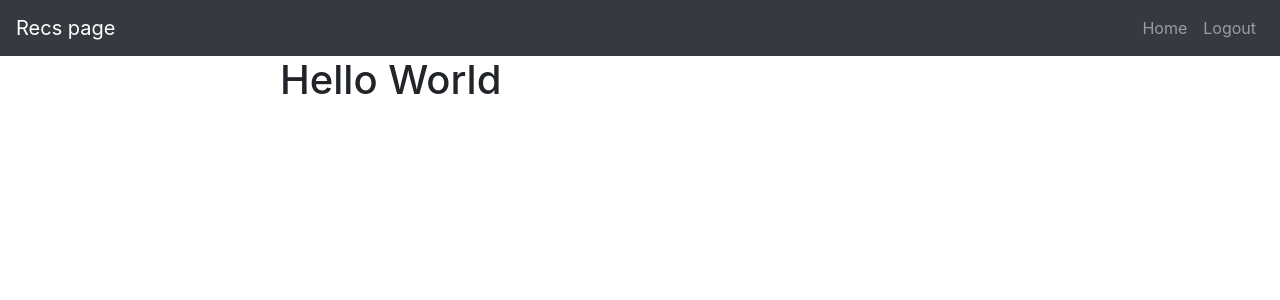
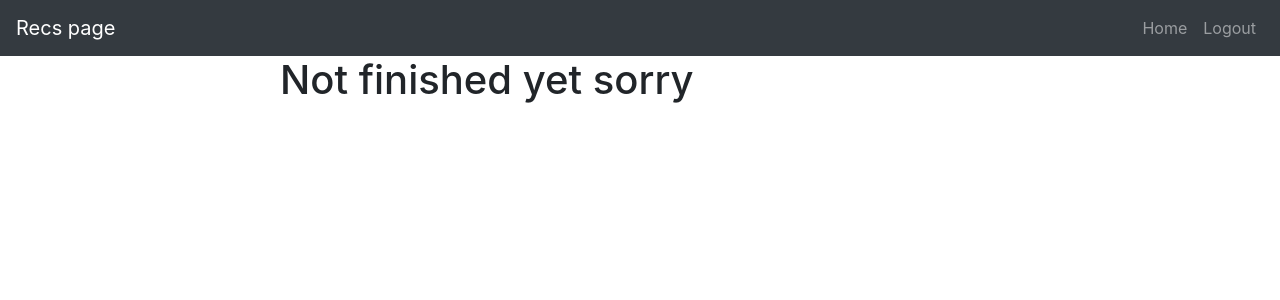
Before and after one commit to waiscodes/Recs-Page, a React (Create React App) app: page /edit-profile in a window 1280 px wide. Shown: the top 300 px of the page. Built offline with nearby package versions, Linux system fonts and the light colour scheme; no server answers; sample sign-in values are in the browser's storage.

Commit message:
added a not finished yet tag on edit profile pagE

```diff
--- a/src/pages/EditProfile.jsx
+++ b/src/pages/EditProfile.jsx
@@ -157,7 +157,7 @@ const EditProfile = () => {
           </Form>
         </Card.Body>
       </Card> */}
-      <h1>Hello World</h1>
+      <h1>Not finished yet sorry</h1>
     </>
   );
 };
```
